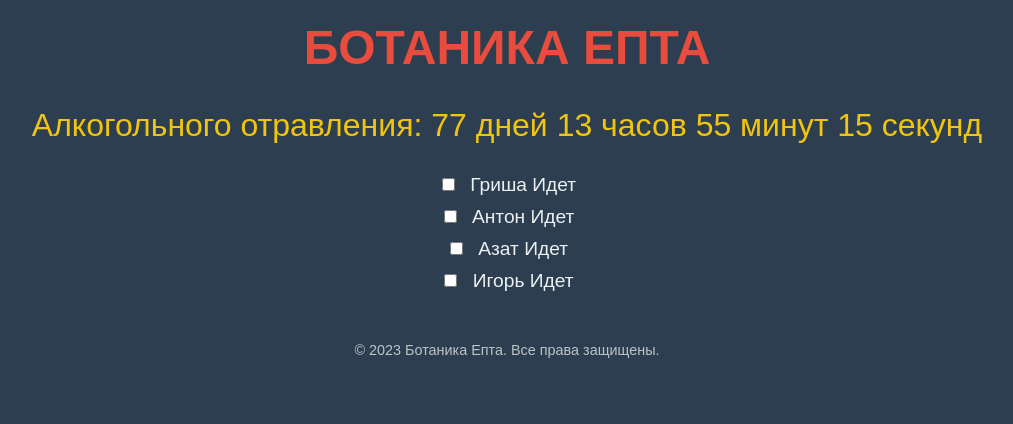
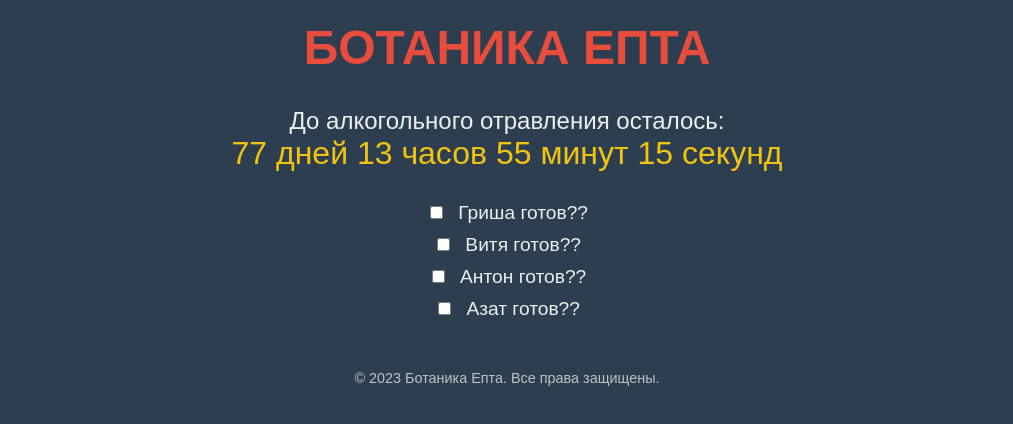
Before and after one commit to CTEPEOKACCETA/botanika-timer, a plain HTML site: page index.html in a window 1280 px wide. Shown: the whole page, without its empty margins (133-1146 px from the left). Drawn offline with Linux system fonts and the light colour scheme.

Commit message:
Update index.html

```diff
--- a/index.html
+++ b/index.html
@@ -18,11 +18,17 @@
             margin-top: 20px;
             color: #e74c3c; /* Красный цвет для заголовка */
         }
+        .timer-container {
+            margin-top: 20px;
+        }
+        .timer-label {
+            font-size: 1.5em;
+            display: block; /* Текст на отдельной строке */
+        }
         #timer {
             font-size: 2em;
-            margin-top: 20px;
-            display: block; /* Таймер на отдельной строке */
             color: #f1c40f; /* Жёлтый цвет для таймера */
+            display: block; /* Таймер на новой строке */
         }
         .checkbox-container {
             margin-top: 30px;
@@ -45,13 +51,17 @@
 </head>
 <body>
     <h1>БОТАНИКА ЕПТА</h1>
-    <div id="timer">Загрузка таймера...</div>
+
+    <div class="timer-container">
+        <span class="timer-label">До алкогольного отравления осталось:</span>
+        <div id="timer">Загрузка таймера...</div>
+    </div>
 
     <div class="checkbox-container">
-        <label><input type="checkbox" id="task1"> Гриша Идет</label>
-        <label><input type="checkbox" id="task2"> Антон Идет</label>
-        <label><input type="checkbox" id="task3"> Азат Идет</label>
-        <label><input type="checkbox" id="task4"> Игорь Идет</label>
+        <label><input type="checkbox" id="task1"> Гриша готов??</label>
+        <label><input type="checkbox" id="task2"> Витя готов??</label>
+        <label><input type="checkbox" id="task3"> Антон готов??</label>
+        <label><input type="checkbox" id="task4"> Азат готов??</label>
     </div>
 
     <footer>
@@ -69,7 +79,7 @@
 
             if (timeDifference <= 0) {
                 clearInterval(timerInterval);
-                document.getElementById('timer').innerHTML = 'Время истекло!';
+                document.getElementById('timer').innerHTML = 'Время истекло! Пора бухать епта';
                 return;
             }
 
@@ -79,7 +89,7 @@
             const seconds = Math.floor((timeDifference % (1000 * 60)) / 1000);
 
             document.getElementById('timer').innerHTML =
-                `Алкогольного отравления: ${days} дней ${hours} часов ${minutes} минут ${seconds} секунд`;
+                `${days} дней ${hours} часов ${minutes} минут ${seconds} секунд`;
         }, 1000);
 
         // Сохранение состояния чекбоксов в localStorage
```
